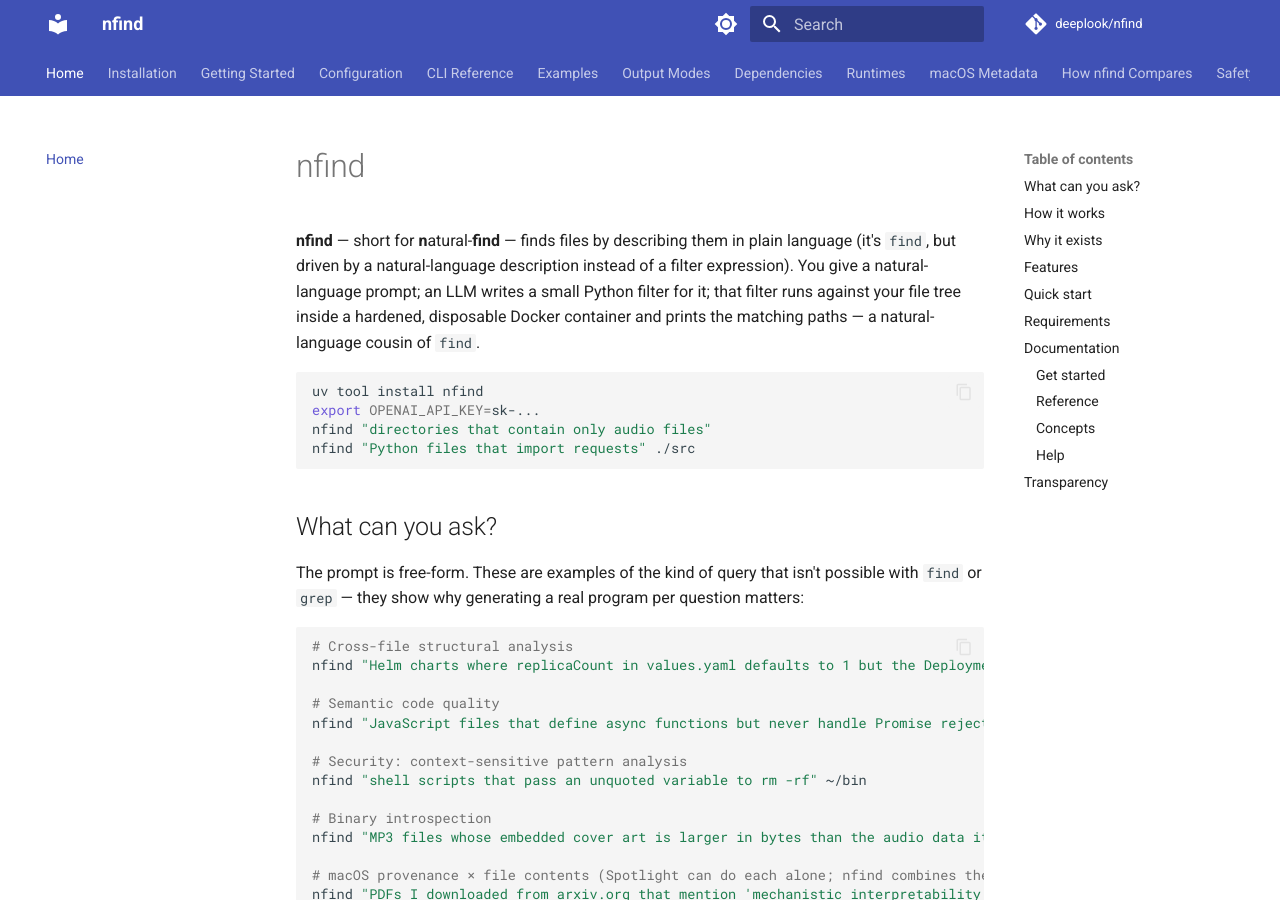
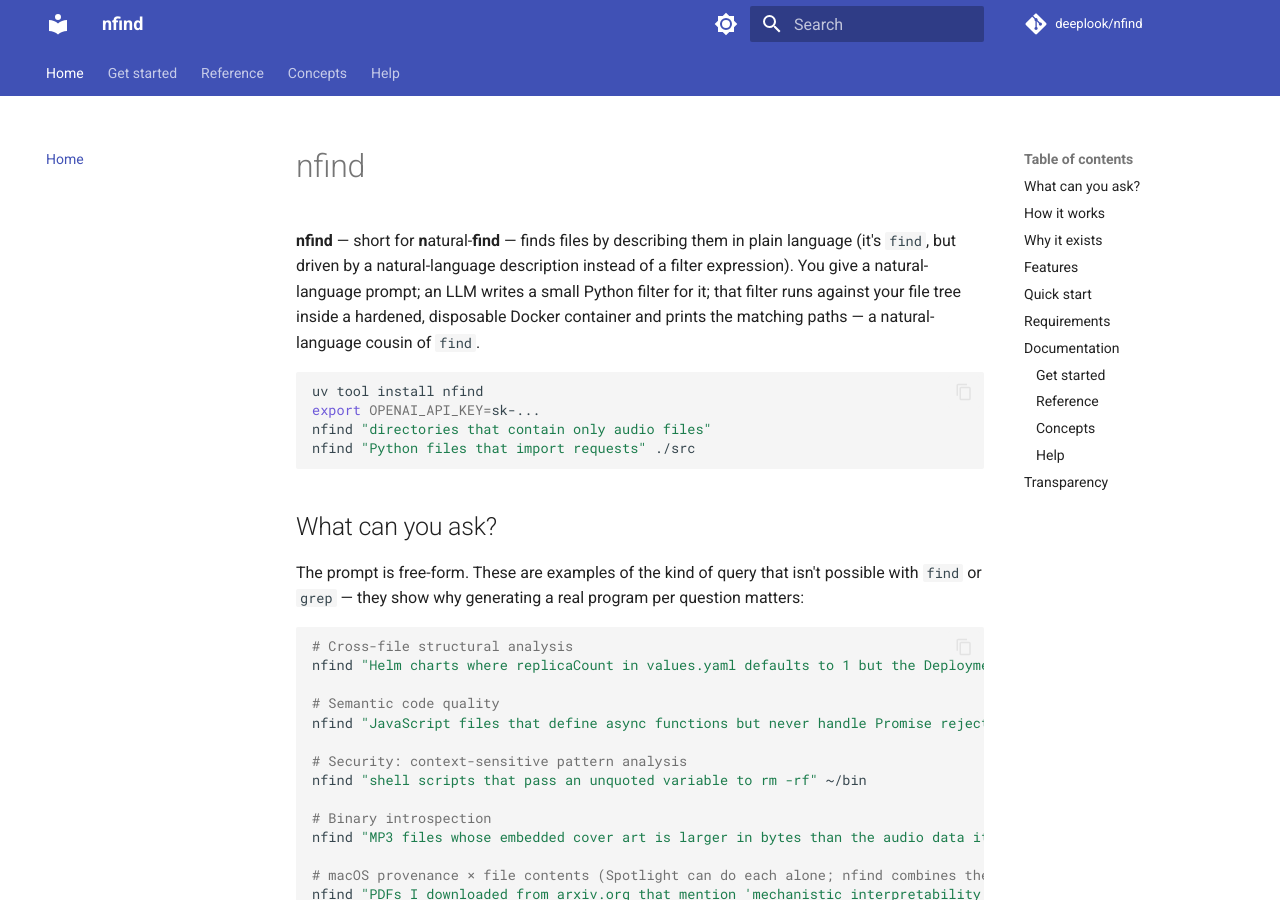
Before and after one commit to deeplook/nfind, an MkDocs documentation site: the page built from docs/index.md, in a window 1280 px wide and 900 px high. Built offline with MkDocs 1.6.1 and Material for MkDocs 9.7.7, drawn with Linux system fonts in a browser that asks for light colours; comment, search, counter and statistics services are not loaded.

Commit message:
Restructure mkdocs nav into four category tabs with sidebar page lists

```diff
--- a/mkdocs.yml
+++ b/mkdocs.yml
@@ -30,19 +30,23 @@
 
 nav:
   - Home: index.md
-  - Installation: installation.md
-  - Getting Started: getting-started.md
-  - Configuration: configuration.md
-  - CLI Reference: cli.md
-  - Examples: examples.md
-  - Output Modes: output-modes.md
-  - Dependencies: dependencies.md
-  - Runtimes: runtimes.md
-  - macOS Metadata: macos-metadata.md
-  - How nfind Compares: comparison.md
-  - Safety Model: safety.md
-  - Python API: api.md
-  - Troubleshooting: troubleshooting.md
+  - Get started:
+    - Installation: installation.md
+    - Tutorial: getting-started.md
+    - Examples: examples.md
+  - Reference:
+    - CLI Reference: cli.md
+    - Configuration: configuration.md
+    - Output Modes: output-modes.md
+    - Python API: api.md
+  - Concepts:
+    - Safety Model: safety.md
+    - Runtimes: runtimes.md
+    - Dependencies: dependencies.md
+    - macOS Metadata: macos-metadata.md
+    - How nfind Compares: comparison.md
+  - Help:
+    - Troubleshooting: troubleshooting.md
 
 plugins:
   - search
```
